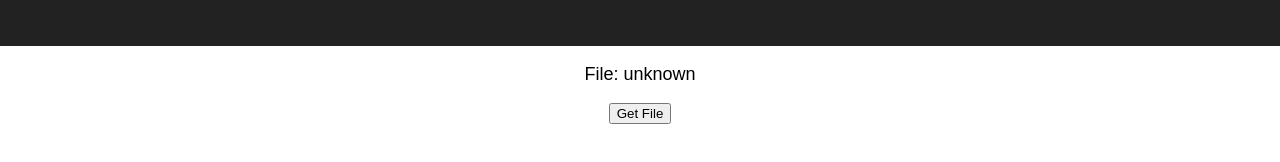
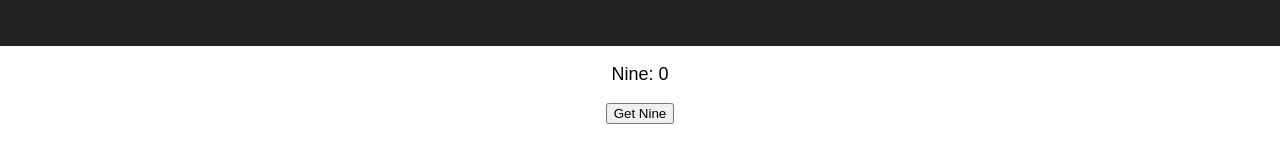
Before and after one commit to pittman8/ReactNativeProject, a React (Create React App) app in the folder week02-react-jest/: page / in a window 1280 px wide. Shown: the part 144-306 px from the top of the page. Built offline with nearby package versions, Linux system fonts and the light colour scheme.

Commit message:
fixed react-jest

```diff
--- a/week02-react-jest/src/App.js
+++ b/week02-react-jest/src/App.js
@@ -6,8 +6,7 @@ class App extends Component {
     constructor() {
         super();
         this.state = {
-            file: 'unknown',
-            foo: 'waiting'
+            nine: '0'
         };
     }
 
@@ -18,8 +17,11 @@ class App extends Component {
           <img src={logo} className="App-logo" alt="logo" />
           <h1 className="App-title">Welcome to React</h1>
         </header>
-          <p className="App-intro">File: {this.state.file}</p>
-          <button id='getFile' onClick={this.getFile}>Get File</button>
+          <p className="App-intro">
+              Nine: {this.state.nine}
+          </p>
+
+          <button id="getNine" onClick={this.bar}>Get Nine</button>
       </div>
 
     );
@@ -28,6 +30,12 @@ class App extends Component {
         console.log('getFile called.');
         this.setState({file: 'url-file.js'})
     };
+
+    bar = () => {
+        this.setState({
+            nine: '9'
+        })
+    };
 }
 
 export default App;
```
Also changed, not shown: 1 other file (tests, documents, lock files or other folders).
